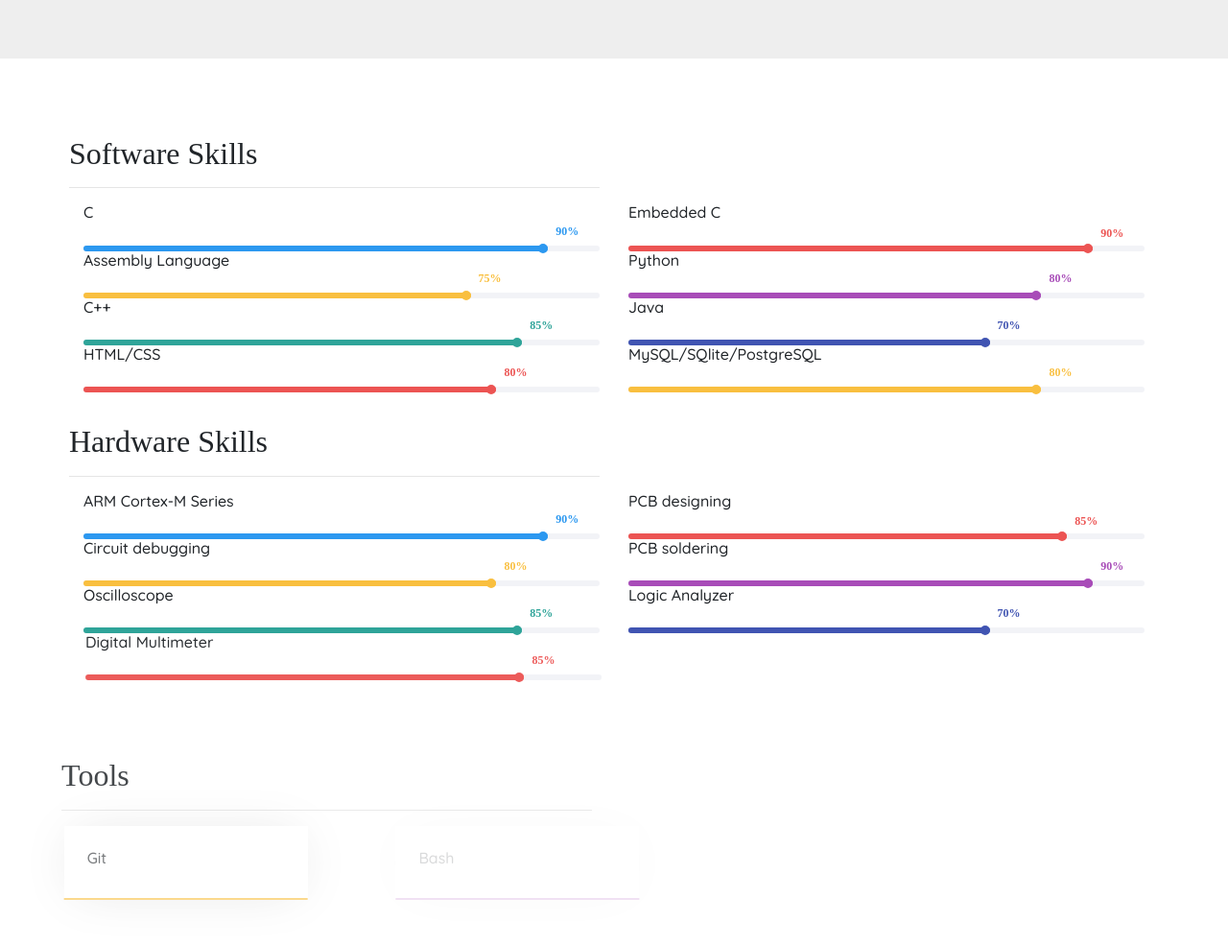
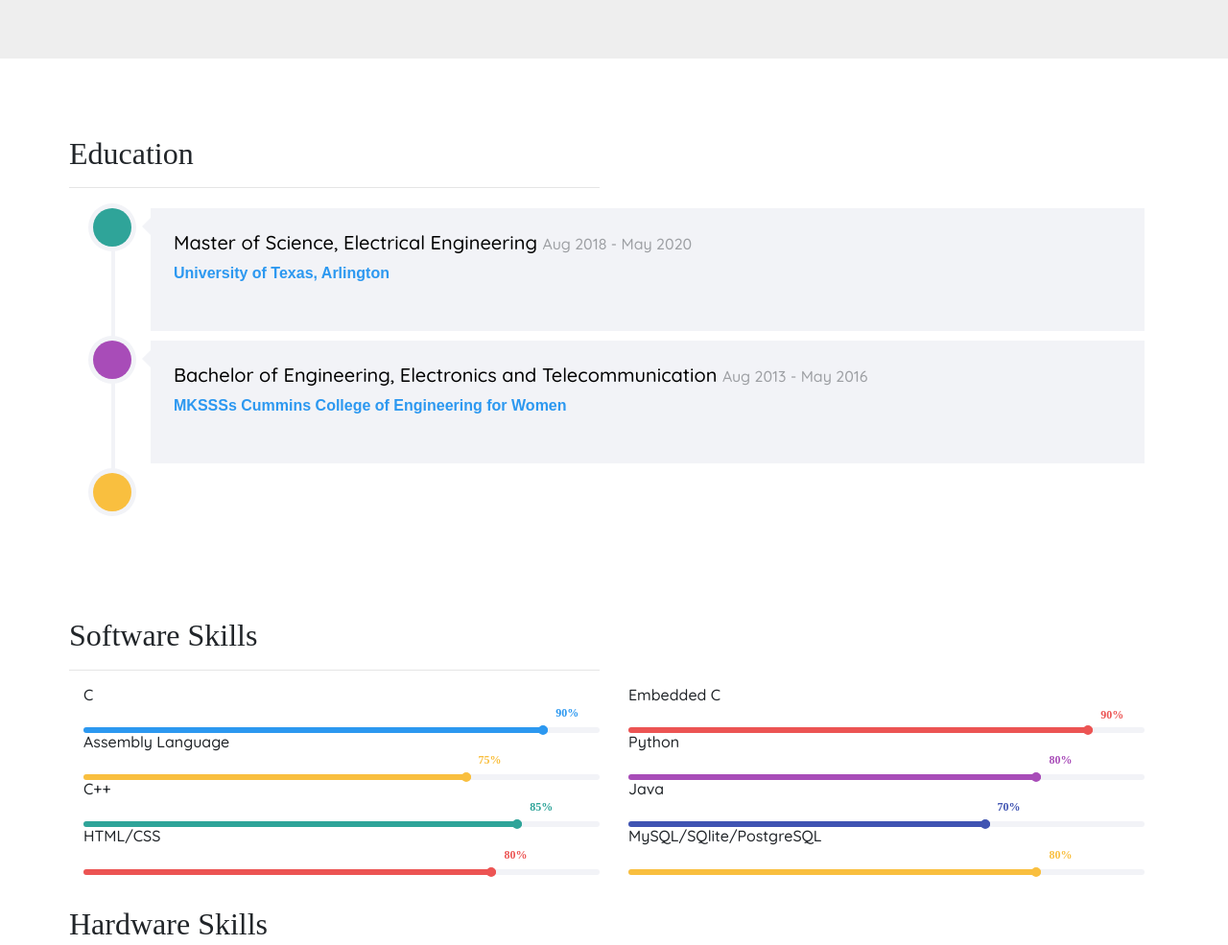
Before and after one commit to pranjalimadur/pranjalimadur.github.io, a plain HTML site: page index.html in a window 1280 px wide. Shown: the part 671-1656 px from the top of the page at 96% size. Drawn offline with nearby package versions, Linux system fonts and the light colour scheme; a web font is replaced by a local one.

Commit message:
added education in my folio

```diff
--- a/index.html
+++ b/index.html
@@ -41,6 +41,65 @@
                     <br>Great at motivating people and working in a team.</p>
             </div>
         </div>
+        <br>
+        <br>
+
+        <section class="colorlib-experience" data-section="education">
+            <div class="colorlib-narrow-content">
+                <div class="row">
+                    <div class="col-md-6 col-md-offset-3 col-md-pull-3 animate-box" data-animate-effect="fadeInLeft">
+                        <h2>Education</h2>
+                        <hr>
+                    </div>
+                </div>
+                <div class="container">
+                    <div class="row">
+                        <div class="col-md-12">
+                            <div class="timeline-centered">
+                                <script type="text/javascript">
+                                    var timeSpan = ["Aug 2018 - May 2020", "Aug 2013 - May 2016"
+
+                                    ];
+                                    var AT = ["Master of Science, Electrical Engineering",
+                                        "Bachelor of Engineering, Electronics and Telecommunication"
+
+                                    ];
+                                    var internType = ["University of Texas, Arlington", "MKSSSs Cummins College of Engineering for Women"
+
+                                    ];
+
+                                    var iclass = ["", ""];
+                                    var color = [5, 4, 2];
+                                    for (let i = 0; i < AT.length; i++) {
+                                        var dir = (i % 2 == 0) ? "Right" : "Left";
+                                        document.write(
+                                            '<article class="timeline-entry animate-box" data-animate-effect="fadeIn' +
+                                            dir + '">\
+										<div class="timeline-entry-inner">\
+											<div class="timeline-icon color-' + color[i] + '">\
+											</div>\
+											<div class="timeline-label">\
+												<h2><a href="#">' + AT[i] + '</a> <span>' + timeSpan[i] + '</span></h2>\
+												<p><strong><a href="#">' + internType[i] + '</a></strong></p>\
+												<p></p>\
+											</div>\
+										</div>\
+									</article>');
+                                    }
+
+                                </script>
+                                <article class="timeline-entry begin animate-box" data-animate-effect="fadeInBottom">
+                                    <div class="timeline-entry-inner">
+                                        <div class="timeline-icon color-3">
+                                        </div>
+                                    </div>
+                                </article>
+                            </div>
+                        </div>
+                    </div>
+                </div>
+                <div>
+        </section>
         <br>
         <br>
 
```
